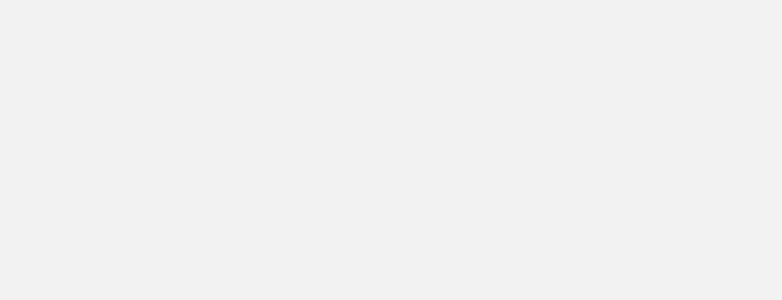
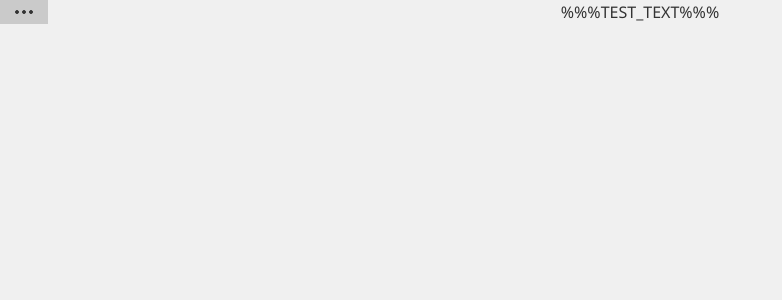
Before and after one commit to foryesify/silentwrite, a Preact app: page / in a window 1280 px wide. Shown: the top 300 px of the page, without its empty margins (0-782 px from the left). Built offline with nearby package versions, Linux system fonts and the light colour scheme.

Commit message:
dev: titlebar

```diff
--- /dev/null
+++ b/jsconfig.json
@@ -0,0 +1,4 @@
+{
+  "include": ["src/**/*"],
+  "exclude": ["node_modules"]
+}
--- a/src/App.jsx
+++ b/src/App.jsx
@@ -1,7 +1,9 @@
+import Titlebar from "./components/Titlebar";
+
 export default function App() {
   return (
     <div className="app">
-
+      <Titlebar />
     </div>
   )
 }
--- /dev/null
+++ b/src/components/Titlebar.css
@@ -0,0 +1,12 @@
+.titlebar {
+  width: 100%;
+  display: flex;
+  color: var(--text-color);
+
+  &>.preferences,&>.window-controls {
+    flex: 1;
+  }
+  &>.title {
+    flex: 2;
+  }
+}
--- a/src/components/Titlebar.jsx
+++ b/src/components/Titlebar.jsx
@@ -1,18 +1,19 @@
-import Preferences from './Preferences'
-import Title from './Title'
-import WindowControls from './WindowControls'
+import './Titlebar.css'
+import Preferences from './Titlebar/Preferences'
+import Title from './Titlebar/Title'
+import WindowControls from './Titlebar/WindowControls'
 
 export default function Titlebar() {
   return (
     <div className="titlebar">
+      <div className="preferences">
+        <Preferences />
+      </div>
+      <div className="title">
+        <Title />
+      </div>
       <div className="window-controls">
         <WindowControls />
-      </div>
-      <div className="flex-1">
-        <Title />
-      </div>
-      <div className="flex-0">
-        <Preferences />
       </div>
     </div>
   )
--- /dev/null
+++ b/src/components/Titlebar/Preferences.css
@@ -0,0 +1,18 @@
+.wrapper.preferences {
+    display: flex;
+    align-items: center;
+
+    .preference-icon {
+        display: flex;
+        justify-content: center;
+        align-items: center;
+        width: 48px;
+        height: 100%;
+        cursor: pointer;
+        transition: all 0.15s ease-in;
+    }
+
+    .preference-icon:hover {
+        background-color: var(--bg-darken);
+    }
+}
--- a/src/components/Titlebar/Preferences.jsx
+++ b/src/components/Titlebar/Preferences.jsx
@@ -1,7 +1,20 @@
+import "./Preferences.css"
+
 export default function Preferences() {
-    return (
-        <div className="preferences">
-            <div className="icon"></div>
-        </div>
-    )
+  return (
+    <div className="preferences wrapper" data-tauri-drag-region>
+      <div className="preference-icon">
+      <svg
+        width="24"
+        height="24"
+        viewBox="0 0 24 24"
+        fill="none"
+        stroke="currentColor"
+      >
+        <circle cx="5" cy="12" r="1.5" fill="currentColor" />
+        <circle cx="12" cy="12" r="1.5" fill="currentColor" />
+        <circle cx="19" cy="12" r="1.5" fill="currentColor" />
+      </svg></div>
+    </div>
+  )
 }
--- /dev/null
+++ b/src/components/Titlebar/Title.css
@@ -0,0 +1,9 @@
+.wrapper.title {
+    display: flex;
+    align-items: center;
+    justify-content: center;
+
+    .text {
+        user-select: none;
+    }
+}
--- a/src/components/Titlebar/Title.jsx
+++ b/src/components/Titlebar/Title.jsx
@@ -1,7 +1,10 @@
+import './Title.css'
 export default function Title() {
-    return (
-        <div className="title">
-            <div className="text"></div>
-        </div>
-    )
+  return (
+    <div className="title wrapper" data-tauri-drag-region>
+      <div className="text" data-tauri-drag-region>
+        %%%TEST_TEXT%%%
+      </div>
+    </div>
+  )
 }
--- a/src/components/Titlebar/WindowControls.css
+++ b/src/components/Titlebar/WindowControls.css
@@ -1,5 +1,7 @@
-.window-controls.wrapper {
+.wrapper.window-controls {
   display: flex;
+  flex-direction: row;
+  justify-content: flex-end;
 
   .minimize-icon,
   .maximize-icon,
--- a/src/components/Titlebar/WindowControls.jsx
+++ b/src/components/Titlebar/WindowControls.jsx
@@ -4,7 +4,7 @@ import './WindowControls.css'
 export default function WindowControls() {
   if (window?.__TAURI_EVENT_PLUGIN_INTERNALS__) {
     return (
-      <div className="wrapper window-controls">
+      <div className="wrapper window-controls" data-tauri-drag-region>
         <MinimizeIcon />
         <MaximizeIcon />
         <CloseIcon />
```
Also changed, not shown: 2 other files (tests, documents, lock files or other folders).
